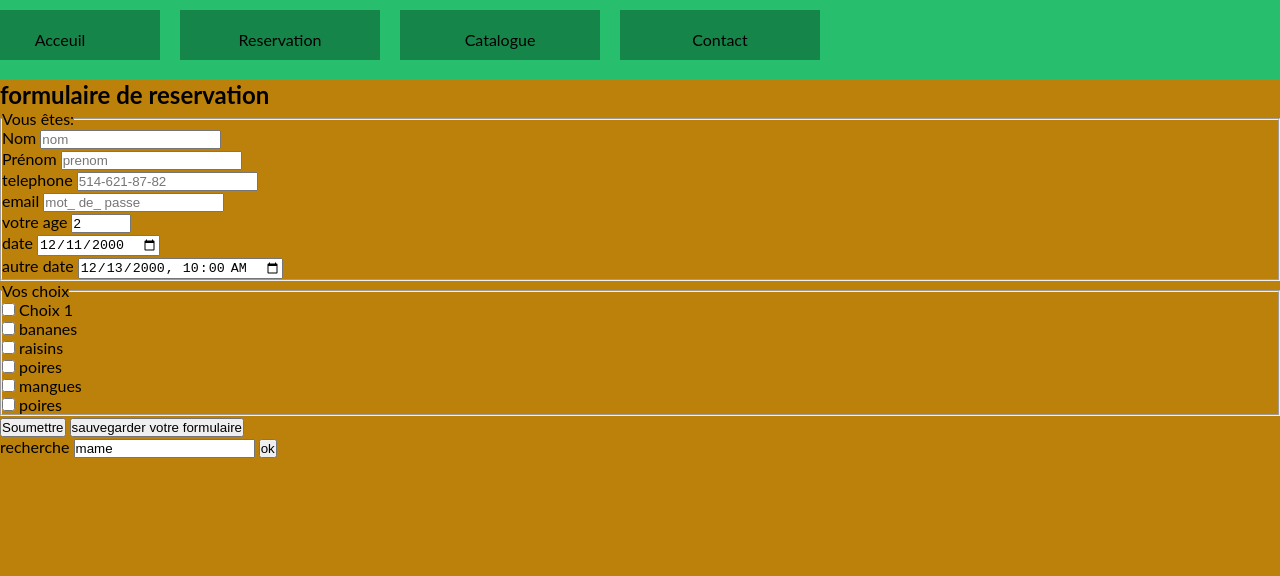
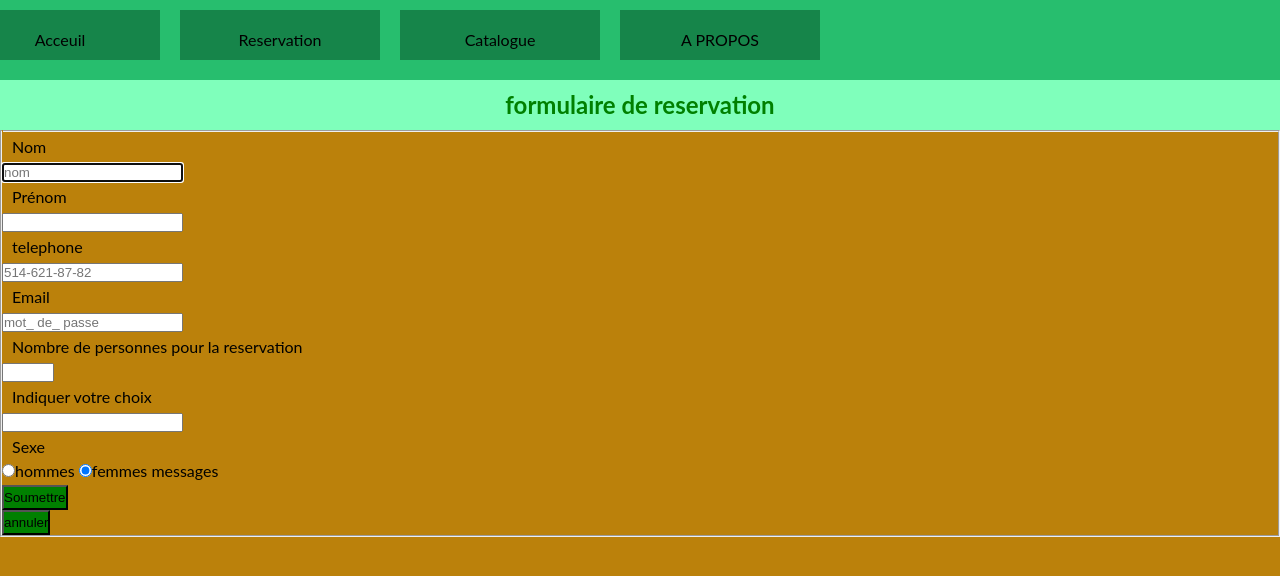
Before and after one commit to diarra1/tpp68, a plain HTML site: page reservation.html in a window 1280 px wide. Drawn offline with Linux system fonts and the light colour scheme.

Commit message:
correction page reservation(formulaire)

```diff
--- a/reservation.html
+++ b/reservation.html
@@ -3,7 +3,7 @@
 <head>
     <meta charset="UTF-8">
     <title>reservation</title>
-    <link rel="stylesheet"href="style/main.css"/>
+    <link rel="stylesheet" href="style/main.css"/>
 </head>
 <body>
 <div id="menu">
@@ -12,99 +12,64 @@
         <li><a href="index.html">Acceuil</a></li>
         <li><a href="reservation.html">Reservation</a></li>
         <li><a href="catalogue.html">Catalogue</a></li>
-            <li><a href="contact.html">Contact</a></li>
-
+        <li><a href="contact.html">A PROPOS</a></li>
 
 
     </ul>
 </div>
-<form id ="contain" action="">
+<form id="contain" action="">
     <h2>formulaire de reservation</h2>
     <fieldset id="identite">
         <legend>Vous êtes:</legend>
         <ul>
             <li>
                 <label for="nom">Nom</label>
-                <input type="text" id="nom" placeholder="nom" required="required">
+                <input type="text" id="nom" placeholder="nom" autofocus required="required">
             </li>
             <li>
                 <label for="prenom">Prénom</label>
-                <input type="text" id="prenom" placeholder="prenom" required="required">
+                <input type="text" id="prenom" required="required">
             </li>
             <li>
                 <label for="telephone">telephone</label>
-                <input type="tel"id="telephone" pattern="^\(?\d{3}\)?(-|)?\d{3}(-| )?\d{2}(-|)?\d{2}" placeholder="514-621-87-82" required="required" >
+                <input type="tel" id="telephone" pattern="^\(?\d{3}\)?(-|)?\d{3}(-| )?\d{2}(-|)?\d{2}"
+                       placeholder="514-621-87-82" required="required">
             </li>
 
             <li>
-                <label for="email">email</label>
+                <label for="email">Email</label>
                 <input type="email" placeholder="mot_ de_ passe" id="email" required>
             </li>
             <li>
-                <label for="age"> votre age</label>
-                <input type="number" id="age" min="0" max="199"  value="2" required="required">
+                <label for="personnes_pour_la_reservation"> Nombre de personnes pour la reservation</label>
+                <input type="number" id="personnes_pour_la_reservation" min="0" max="30" value="" required="required">
             </li>
-            <li>
-                <label for="date_de_naissance">date</label>
-                <input type="date" id="date_de_naissance" value="2000-12-11" required="required">
-            </li>
-            <li>
-                <label for="autre date">autre date</label>
-                <input type="datetime-local" id="autre date"  value="2000-12-13 10:00"    required="required">
-            </li>
+
         </ul>
+        <label for="choix_pommes">Indiquer votre choix </label>
+        <input list="pommes" type="text" id="choix_pommes"/>
+        <datalist id="pommes">
+            <option>pommes</option>
+            <option>bananes</option>
+            <option>mangues</option>
+            <option>cerises</option>
+            <option>raisins</option>
+        </datalist>
+        <label for="boutons">Sexe</label>
+        <input type="radio" name="sexe" value="h"  id="sexe" checked >hommes  <input type="radio" name="sexe" value="" checked id="boutons"/>femmes
+<textaria name="mame" rows="5" cols="20">messages</textaria>
+        <input type="submit" id="rechercher" value="Soumettre"/>
+        <input type="reset" id="annuler" value="annuler" formnovalidate="formnovalidate"/>
+
+
+
+
 
 
        </fieldset>
 
-    <fieldset id="liste fruits">
-        <legend>Vos choix</legend>
-        <ul>
-            <li>
-                <input type="checkbox" id="pommes" />
-                <label for="choix1">Choix 1</label>
-            </li>
-            <li>
-                <input type="checkbox" id="bananes"/>
-                <label for="bananes">bananes</label>
-            </li>
-            <li>
-                <input type="checkbox" id="raisins"/>
-                <label for="raisins">raisins</label>
-            </li>
-            <li>
-                <input type="checkbox" id="poires"/>
-                <label for="poires">poires</label>
-            </li>
-            <li>
-                <input type="checkbox" id="mangues"/>
-                <label for="mangues">mangues</label>
-            </li>
-            <li>
-                <input type="checkbox" id="poires"/>
-                <label for="poires">poires</label>
-            </li>
-
-        </ul>
-    </fieldset>
-
-
-    <input type="submit" value="Soumettre" />
-    <input type="submit" value="sauvegarder votre formulaire" formnovalidate="formnovalidate" />
-
 </form>
 
 
-    <div id=" boite_recherche">
-
-
-
-        <label for="recherche">recherche</label>
-        <input type="search" name="recherche" id="recherche" value="mame" pattern="\w(2,0)" placeholder="min 2 caracteres" required="required" />
-        <input type="submit" name="ok" value="ok" value="" required="required">
-
-
-    </div>
-
 </body>
 </html>
--- a/style/main.css
+++ b/style/main.css
@@ -123,3 +123,33 @@ i{
 #home{
     color: white;
 }
+legend{
+    width:1px;
+    height:1px;
+    overflow:hidden;
+}
+#rechercher{
+    background-color:green;
+    display:block;
+    height:25px;
+    margin-top:5px;
+}
+#annuler{
+    background-color:green;
+    display:inline-block;
+    height:25px;
+}
+h2{
+    background-color:#7fffbb;
+    text-align:center;
+    min-height: 50px;
+    line-height: 50px;
+    color:green;
+}
+label{
+    margin-left:5px;
+    padding:5px;
+}
+label{
+    display:block;
+}
```
Lines whose indentation alone changed are shown as unchanged.
